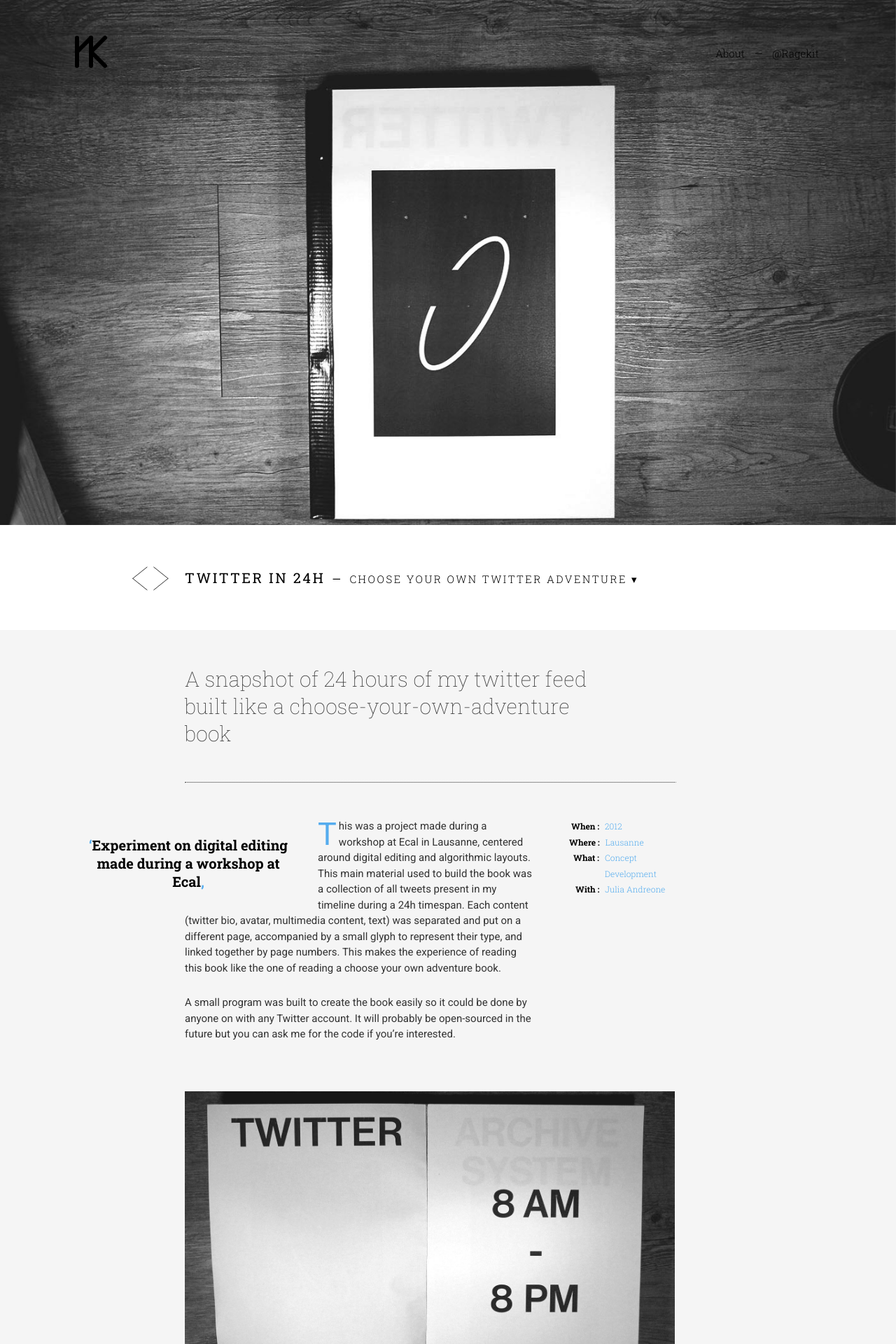
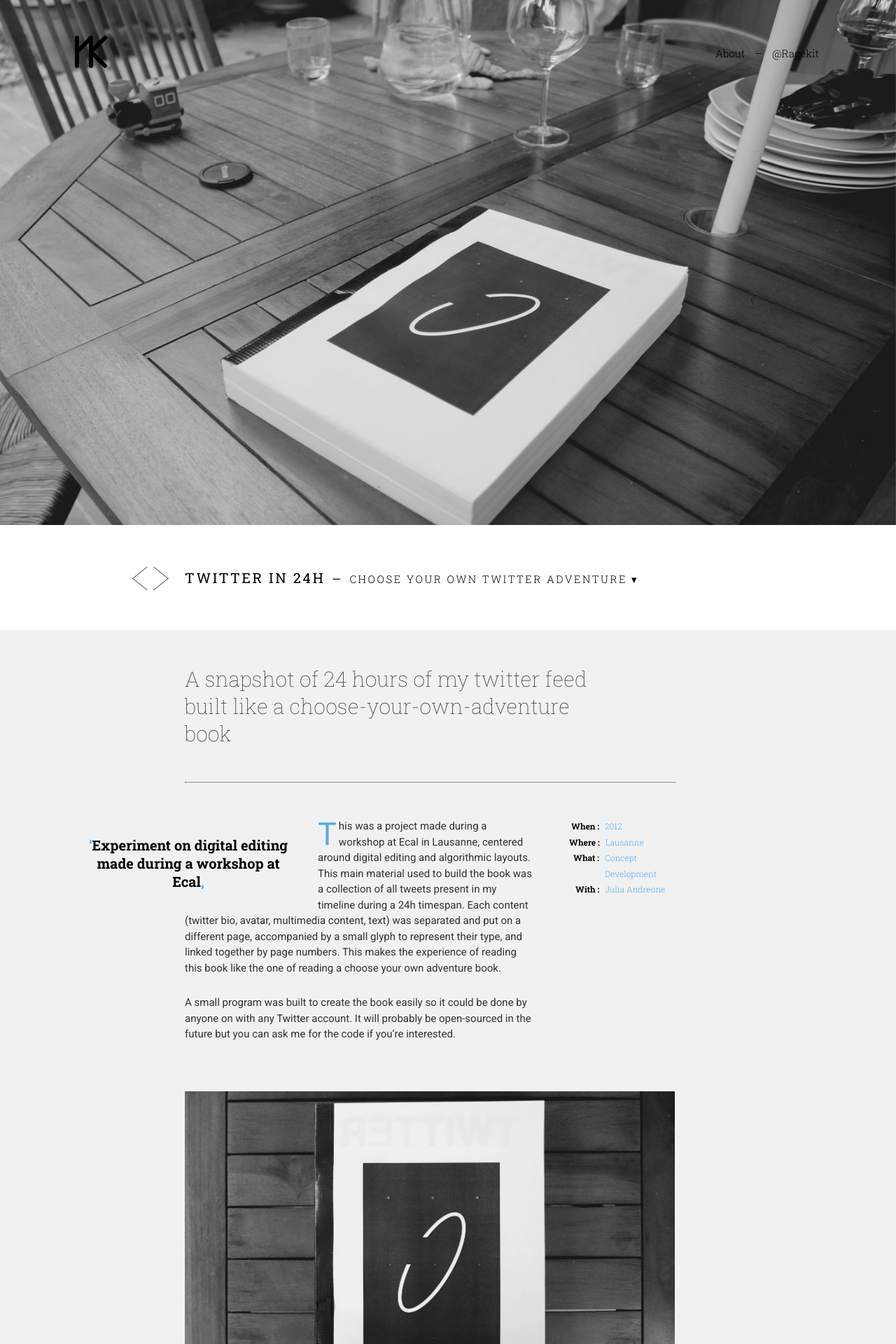
Before and after one commit to ragekit/ragekit.github.io, a Jekyll site: the page built from _posts/2012-11-15-TwitterIn24h.markdown, in a window 1280 px wide. Shown: the top 1920 px of the page at 70% size. Built offline with Jekyll 4.4.1, drawn with Linux system fonts in a browser that asks for light colours.

Commit message:
new photos for twitter + change of grey

```diff
--- a/css/main.scss
+++ b/css/main.scss
@@ -2,14 +2,14 @@
 ---
 
 $dark-gray: #333;
-$menuSelected : #EEE;
+$menuSelected : #DADADA;
 $menuNotSelected : #fff;
 $menuNotSelectedColor : #777;
 $menuSize : 150px;
 $footerSize : 50px;
 $minWidth : 1280px;
 $light-gray:#EAEAEA;
-$bckground: #F5F5F5;
+$bckground: #F1F1F1;
 body{
   margin:0;
   padding:0;
```
Also changed, not shown: assets/twitter/1.jpg, assets/twitter/2.jpg, assets/twitter/3.jpg, assets/twitter/4.jpg, assets/twitter/5.jpg, assets/twitter/twitter.jpg.
